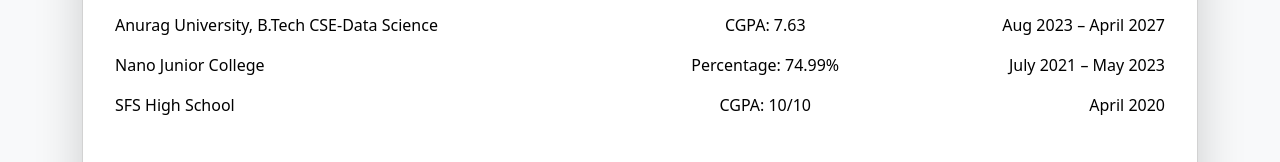
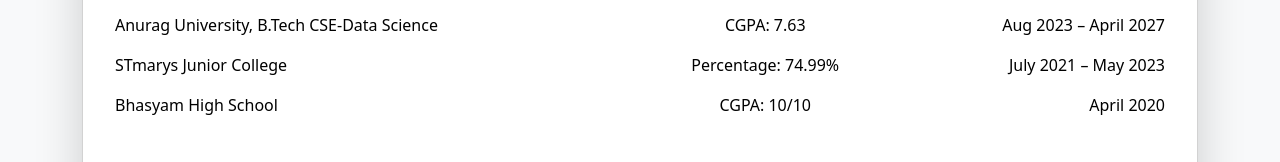
Before and after one commit to sreekar2278/project, a plain HTML site: page resume.html in a window 1280 px wide. Shown: the part 451-613 px from the top of the page. Drawn offline with nearby package versions, Linux system fonts and the light colour scheme.

Commit message:
Update resume.html

```diff
--- a/resume.html
+++ b/resume.html
@@ -45,12 +45,12 @@
               <td class="text-end">Aug 2023 – April 2027</td>
             </tr>
             <tr>
-              <td>Nano Junior College</td>
+              <td>STmarys Junior College</td>
               <td class="text-center">Percentage: 74.99%</td>
               <td class="text-end">July 2021 – May 2023</td>
             </tr>
             <tr>
-              <td>SFS High School</td>
+              <td>Bhasyam High School</td>
               <td class="text-center">CGPA: 10/10</td>
               <td class="text-end">April 2020</td>
             </tr>
```
